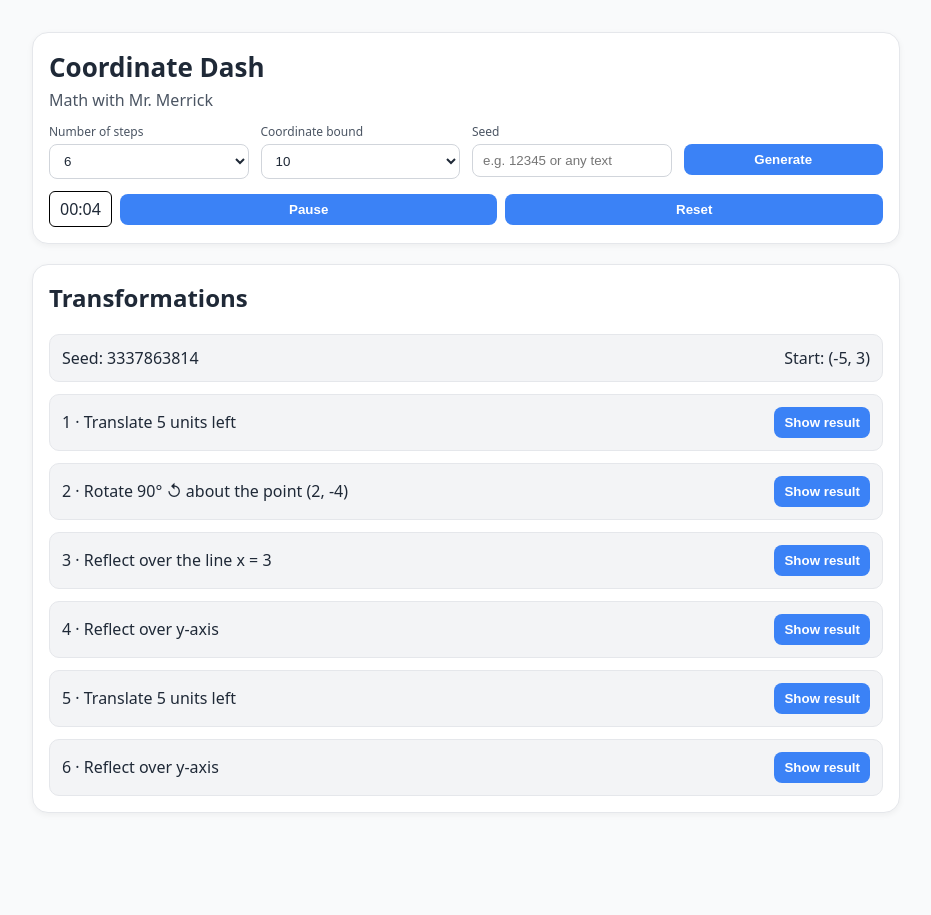
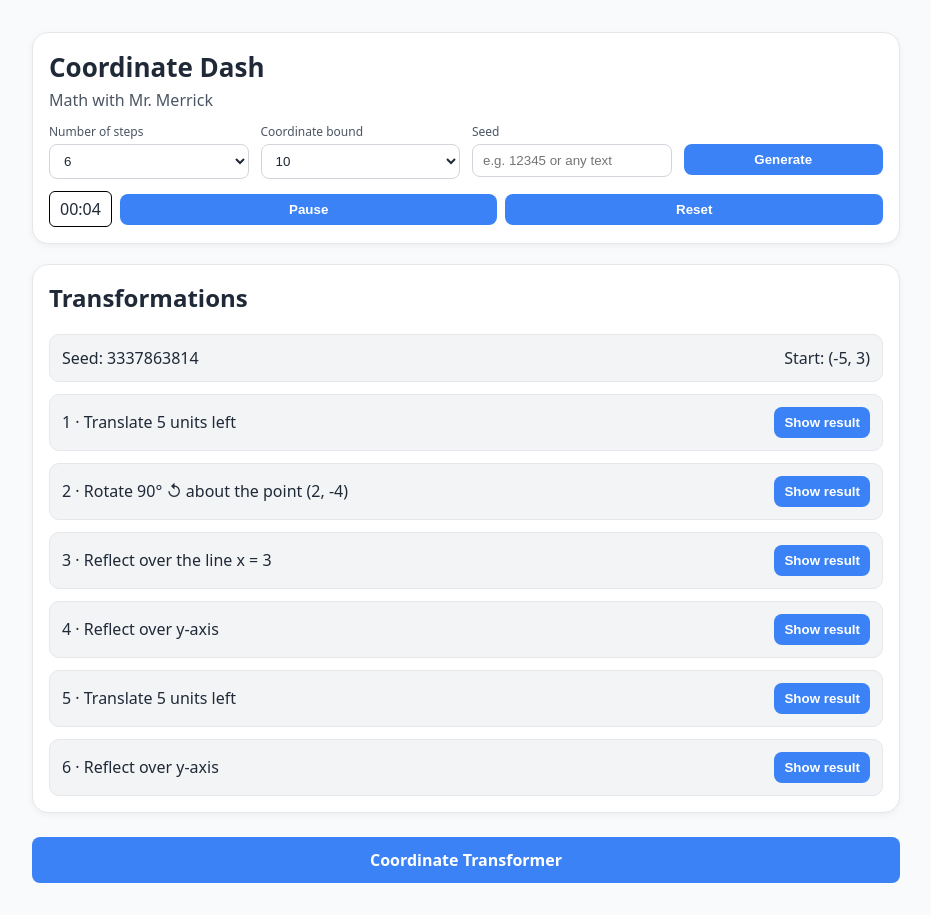
Before and after one commit to MerrickMath/MerrickMath.github.io, a Jekyll site: the page CoordinateGame.html, which Jekyll copies as it is, in a window 1280 px wide. Shown: the whole page, without its empty margins (174-1105 px from the left). Built offline with Jekyll 4.4.1, drawn with Linux system fonts in a browser that asks for light colours.

Commit message:
Update CoordinateGame.html

```diff
--- a/CoordinateGame.html
+++ b/CoordinateGame.html
@@ -112,6 +112,13 @@
     <h2>Transformations</h2>
     <div id="answers" class="list"></div>
   </section>
+
+  <!-- New Button Section -->
+  <div style="margin-top: 24px; text-align: center;">
+    <a href="https://merrickmath.github.io/Coordinatetransform.html" target="_blank" class="primary" style="display:inline-block; padding: 12px 20px; border-radius: 8px; text-decoration: none;">
+      Coordinate Transformer
+    </a>
+  </div>
 </div>
 
 <script>
```
